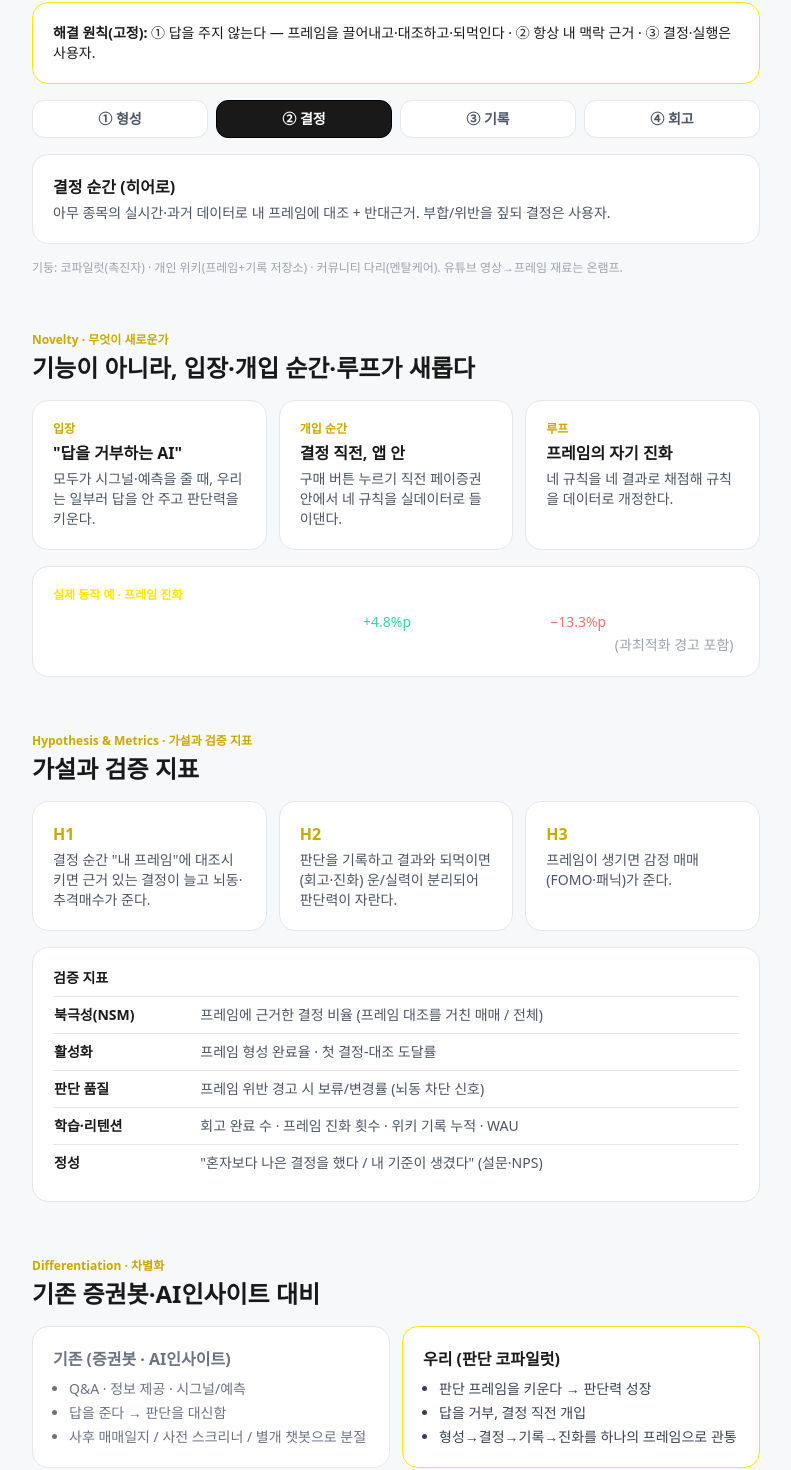
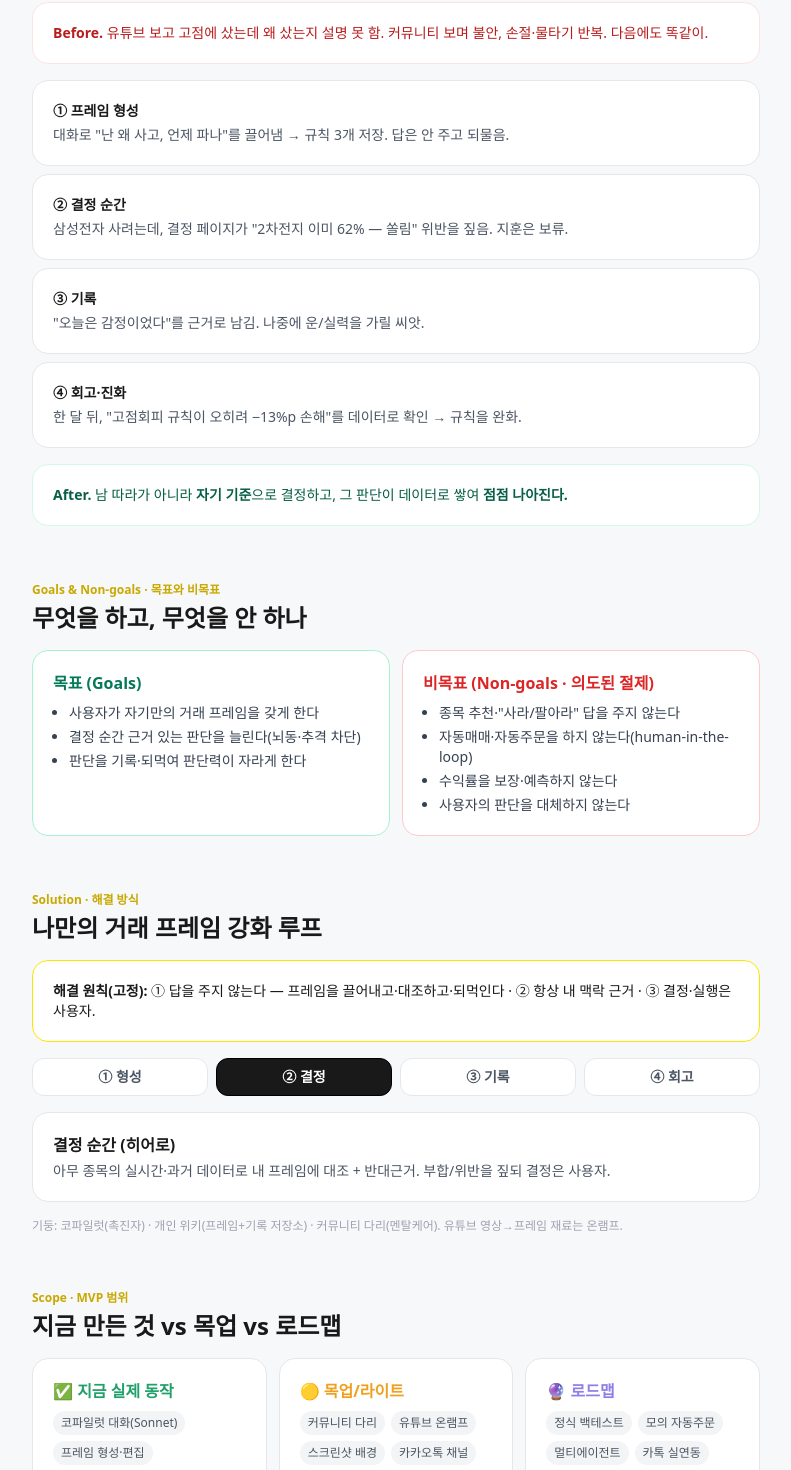
Before and after one commit to lenell0912/roen-assignment, a Next.js app: page /prd in a window 1280 px wide. Shown: the part 1097-2567 px from the top of the page, without its empty margins (244-1035 px from the left). Built offline with nearby package versions, Linux system fonts and the light colour scheme.

Commit message:
feat: PRD 보강 — 사용자 시나리오·목표/비목표·MVP스코프·전략적합성·리스크&완화·오픈퀘스천 섹션 추가
Co-Authored-By: Claude Opus 4.8 <noreply@anthropic.com>

```diff
--- a/src/app/prd/page.tsx
+++ b/src/app/prd/page.tsx
@@ -12,11 +12,17 @@ export default function PRD() {
       <div className="max-w-3xl mx-auto px-5 pb-24 space-y-14">
         <Problem />
         <Target />
+        <Scenario />
+        <Goals />
         <Solution />
+        <MvpScope />
         <Novelty />
         <Hypotheses />
         <Differentiation />
+        <StrategicFit />
+        <Risks />
         <Roadmap />
+        <OpenQuestions />
         <AiUsage />
         <FooterCTA />
       </div>
@@ -27,10 +33,12 @@ export default function PRD() {
 function TopBar() {
   const nav = [
     ['문제', 'problem'],
-    ['타겟', 'target'],
+    ['시나리오', 'scenario'],
     ['해결', 'solution'],
+    ['스코프', 'scope'],
     ['새로움', 'novelty'],
-    ['가설·지표', 'hypo'],
+    ['지표', 'hypo'],
+    ['리스크', 'risk'],
     ['로드맵', 'roadmap'],
   ]
   return (
@@ -347,6 +355,161 @@ function AiUsage() {
   )
 }
 
+function Scenario() {
+  const steps = [
+    ['① 프레임 형성', '대화로 "난 왜 사고, 언제 파나"를 끌어냄 → 규칙 3개 저장. 답은 안 주고 되물음.'],
+    ['② 결정 순간', '삼성전자 사려는데, 결정 페이지가 "2차전지 이미 62% — 쏠림" 위반을 짚음. 지훈은 보류.'],
+    ['③ 기록', '"오늘은 감정이었다"를 근거로 남김. 나중에 운/실력을 가릴 씨앗.'],
+    ['④ 회고·진화', '한 달 뒤, "고점회피 규칙이 오히려 −13%p 손해"를 데이터로 확인 → 규칙을 완화.'],
+  ]
+  return (
+    <section className="space-y-4">
+      <H2 id="scenario" kicker="User Scenario · 핵심 사용자 시나리오" title="지훈, 25세 — 에코프로에 물린 직장인" />
+      <Card className="bg-red-50 border-red-100">
+        <div className="text-sm text-red-700">
+          <b>Before.</b> 유튜브 보고 고점에 샀는데 왜 샀는지 설명 못 함. 커뮤니티 보며 불안, 손절·물타기 반복. 다음에도 똑같이.
+        </div>
+      </Card>
+      <div className="space-y-2">
+        {steps.map(([t, d]) => (
+          <Card key={t}>
+            <div className="font-bold text-sm">{t}</div>
+            <div className="mt-1 text-sm text-gray-600">{d}</div>
+          </Card>
+        ))}
+      </div>
+      <Card className="bg-emerald-50 border-emerald-100">
+        <div className="text-sm text-emerald-800">
+          <b>After.</b> 남 따라가 아니라 <b>자기 기준</b>으로 결정하고, 그 판단이 데이터로 쌓여 <b>점점 나아진다.</b>
+        </div>
+      </Card>
+    </section>
+  )
+}
+
+function Goals() {
+  return (
+    <section className="space-y-4">
+      <H2 kicker="Goals & Non-goals · 목표와 비목표" title="무엇을 하고, 무엇을 안 하나" />
+      <div className="grid md:grid-cols-2 gap-3">
+        <Card className="border-emerald-200">
+          <div className="font-bold text-emerald-700">목표 (Goals)</div>
+          <ul className="mt-2 text-sm text-gray-700 space-y-1 list-disc ml-4">
+            <li>사용자가 자기만의 거래 프레임을 갖게 한다</li>
+            <li>결정 순간 근거 있는 판단을 늘린다(뇌동·추격 차단)</li>
+            <li>판단을 기록·되먹여 판단력이 자라게 한다</li>
+          </ul>
+        </Card>
+        <Card className="border-red-200">
+          <div className="font-bold text-red-600">비목표 (Non-goals · 의도된 절제)</div>
+          <ul className="mt-2 text-sm text-gray-700 space-y-1 list-disc ml-4">
+            <li>종목 추천·"사라/팔아라" 답을 주지 않는다</li>
+            <li>자동매매·자동주문을 하지 않는다(human-in-the-loop)</li>
+            <li>수익률을 보장·예측하지 않는다</li>
+            <li>사용자의 판단을 대체하지 않는다</li>
+          </ul>
+        </Card>
+      </div>
+    </section>
+  )
+}
+
+function MvpScope() {
+  const groups: [string, string, string[]][] = [
+    ['✅ 지금 실제 동작', '#22a06b', ['코파일럿 대화(Sonnet)', '프레임 형성·편집', '결정 대조(실데이터)', '회고 백테스트', '프레임 진화(엣지·제안·적용)', '토스/Yahoo 실연동', '판단 기록']],
+    ['🟡 목업/라이트', '#f0a020', ['커뮤니티 다리', '유튜브 온램프', '스크린샷 배경', '카카오톡 채널']],
+    ['🔮 로드맵', '#8f7ee7', ['정식 백테스트', '모의 자동주문', '멀티에이전트', '카톡 실연동']],
+  ]
+  return (
+    <section className="space-y-4">
+      <H2 id="scope" kicker="Scope · MVP 범위" title="지금 만든 것 vs 목업 vs 로드맵" />
+      <div className="grid md:grid-cols-3 gap-3">
+        {groups.map(([t, c, items]) => (
+          <Card key={t}>
+            <div className="font-bold" style={{ color: c }}>
+              {t}
+            </div>
+            <div className="mt-2 flex flex-wrap gap-1.5">
+              {items.map((it) => (
+                <span key={it} className="text-xs bg-gray-100 px-2 py-1 rounded-full text-gray-600">
+                  {it}
+                </span>
+              ))}
+            </div>
+          </Card>
+        ))}
+      </div>
+    </section>
+  )
+}
+
+function StrategicFit() {
+  return (
+    <section className="space-y-4">
+      <H2 kicker="Strategic Fit · 전략적 적합성" title="왜 카카오페이증권이 이걸 해야 하나" />
+      <div className="grid md:grid-cols-2 gap-3">
+        {[
+          ['리텐션 해자', '프레임·판단 기록이 쌓일수록 개인화가 깊어지고 이탈 비용이 커진다.'],
+          ['차별화', '증권봇·AI인사이트가 "답"을 줄 때, 판단력을 키우는 유일한 결.'],
+          ['자산 활용', '이미 활성화된 커뮤니티 + 2030 초보 유저베이스에 자연스럽게 얹힌다.'],
+          ['브랜드 정합', '"쉽고 친근하게, 스스로 투자하게" — 카카오페이 결과 일치.'],
+        ].map(([t, d]) => (
+          <Card key={t}>
+            <div className="font-bold">{t}</div>
+            <div className="mt-1 text-sm text-gray-600">{d}</div>
+          </Card>
+        ))}
+      </div>
+    </section>
+  )
+}
+
+function Risks() {
+  const rows: [string, string][] = [
+    ['AI 안전벨트 착시(과신)', '답을 안 줌 + "한 번 더 생각" 마찰 + 프레임 위반 경고'],
+    ['책임 전가', '결정 주체는 사용자임을 상시 명시 + 면책 고지'],
+    ['백테스트 과최적화', '"정답 아닌 참고"로 상시 고지 + 표본/구간 경고 노출'],
+    ['투자자문 규제', "자문이 아닌 '보완' — 개별 종목 매수·매도 지시 안 함, 면책 고지"],
+    ['데이터/자막 한계', '제공자 추상화(토스↔Yahoo 스왑) + 온램프 폴백'],
+    ['채택 저항(프레임=노동)', 'AI가 대화로 초안 대신 작성 + 예시 프레임 제공'],
+  ]
+  return (
+    <section className="space-y-4">
+      <H2 id="risk" kicker="Risks & Mitigations · 리스크와 완화" title="무엇이 위험하고, 어떻게 막나" />
+      <Card>
+        <div className="overflow-x-auto">
+          <table className="w-full text-sm">
+            <tbody>
+              {rows.map(([a, b]) => (
+                <tr key={a} className="border-t first:border-t-0">
+                  <td className="py-2 pr-3 font-semibold whitespace-nowrap align-top text-red-600">{a}</td>
+                  <td className="py-2 text-gray-600">{b}</td>
+                </tr>
+              ))}
+            </tbody>
+          </table>
+        </div>
+      </Card>
+    </section>
+  )
+}
+
+function OpenQuestions() {
+  return (
+    <section className="space-y-4">
+      <H2 kicker="Open Questions · 남은 결정" title="아직 열려 있는 질문들" />
+      <Card>
+        <ul className="text-sm text-gray-600 space-y-1.5 list-disc ml-4">
+          <li>개인 표본이 적을 때 프레임 진화의 과최적화를 어떻게 방지할까? (다종목·다구간 검증)</li>
+          <li>프레임 만들기를 얼마나 더 가볍게 만들 수 있나? (온보딩 이탈 최소화)</li>
+          <li>커뮤니티 발행에서 "자랑"이 아닌 "근거" 문화를 어떻게 유지할까?</li>
+          <li>수익화 라인은? (심화 회고·멀티 전략·프리미엄 코칭)</li>
+        </ul>
+      </Card>
+    </section>
+  )
+}
+
 function FooterCTA() {
   return (
     <section>
```
Also changed, not shown: 1 other file (tests, documents, lock files or other folders).
